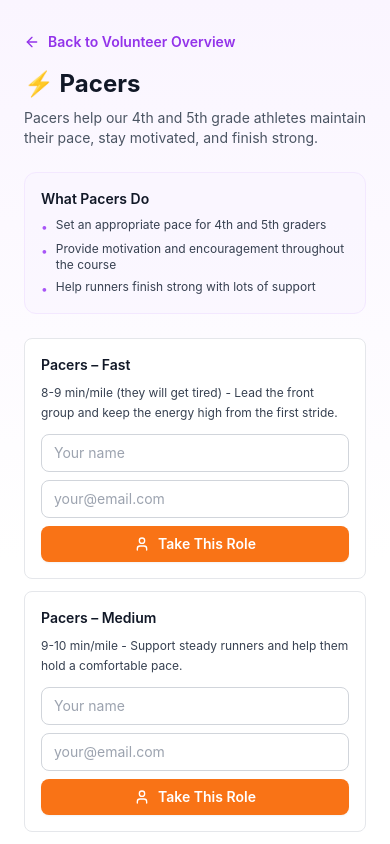
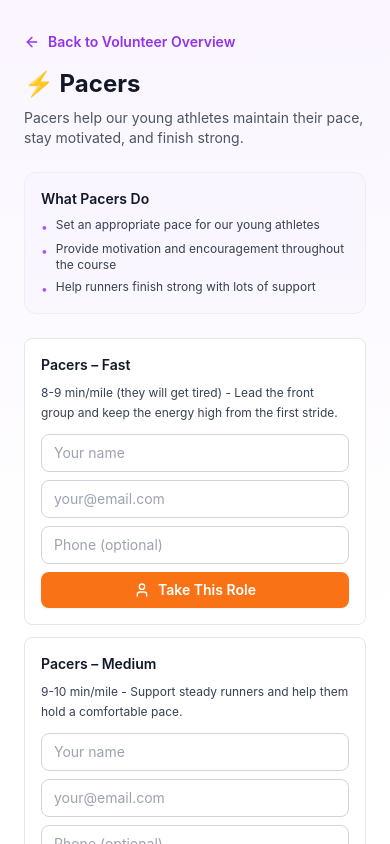
Before and after one commit to GoFast-Athlete-Training/GoFast-Events, a React (Vite) app: page /volunteer/pacer in a window 390 px wide. Shown: the top 844 px of the page. Built offline with nearby package versions, Linux system fonts and the light colour scheme; no server answers.

Commit message:
Add phone field to volunteer signup forms (name, email, phone) + update pacer page to remove grade-specific language

```diff
--- a/src/components/InlineSignupRow.tsx
+++ b/src/components/InlineSignupRow.tsx
@@ -41,6 +41,7 @@ const InlineSignupRow = ({
 }: InlineSignupRowProps) => {
   const [name, setName] = useState('');
   const [email, setEmail] = useState('');
+  const [phone, setPhone] = useState('');
   const [isSubmitting, setIsSubmitting] = useState(false);
   const [errorMessage, setErrorMessage] = useState<string | null>(null);
   const [isEditing, setIsEditing] = useState(false);
@@ -83,6 +84,7 @@ const InlineSignupRow = ({
           eventId: currentEventId,
           name: name.trim(),
           email: email.trim(),
+          phone: phone.trim() || undefined,
           role: mappedRoleName,
         }),
       });
@@ -122,6 +124,7 @@ const InlineSignupRow = ({
       // Reset form
       setName('');
       setEmail('');
+      setPhone('');
       setErrorMessage(null);
 
       // Refresh parent data
@@ -139,6 +142,8 @@ const InlineSignupRow = ({
       setName(volunteer.name);
       // Email will need to be re-entered for verification
       setEmail('');
+      // Phone is optional - set if available
+      setPhone((volunteer as any).phone || '');
       setIsEditing(true);
       setErrorMessage(null);
     }
@@ -148,6 +153,7 @@ const InlineSignupRow = ({
     setIsEditing(false);
     setName('');
     setEmail('');
+    setPhone('');
     setErrorMessage(null);
   };
 
@@ -176,6 +182,7 @@ const InlineSignupRow = ({
         body: JSON.stringify({
           name: name.trim(),
           email: email.trim(),
+          phone: phone.trim() || undefined,
         }),
       });
 
@@ -207,6 +214,7 @@ const InlineSignupRow = ({
       setIsEditing(false);
       setName('');
       setEmail('');
+      setPhone('');
       setErrorMessage(null);
       onSignupSuccess();
     } catch (error) {
@@ -390,6 +398,14 @@ const InlineSignupRow = ({
               required
               disabled={isSubmitting}
             />
+            <input
+              type="tel"
+              value={phone}
+              onChange={(e) => setPhone(e.target.value)}
+              placeholder="Phone (optional)"
+              className="flex-1 rounded-lg border border-gray-300 px-3 py-2 text-sm focus:border-orange-400 focus:outline-none focus:ring-2 focus:ring-orange-200"
+              disabled={isSubmitting}
+            />
             <div className="flex gap-2">
               <button
                 type="submit"
@@ -444,6 +460,14 @@ const InlineSignupRow = ({
               required
               disabled={isSubmitting}
             />
+            <input
+              type="tel"
+              value={phone}
+              onChange={(e) => setPhone(e.target.value)}
+              placeholder="Phone (optional)"
+              className="flex-1 rounded-lg border border-gray-300 px-3 py-2 text-sm focus:border-orange-400 focus:outline-none focus:ring-2 focus:ring-orange-200"
+              disabled={isSubmitting}
+            />
             <button
               type="submit"
               disabled={isSubmitting}
--- a/src/pages/PacerOverview.tsx
+++ b/src/pages/PacerOverview.tsx
@@ -77,7 +77,7 @@ const PacerOverview = () => {
             ⚡ Pacers
           </h1>
           <p className="mt-2 text-sm text-gray-600">
-            Pacers help our 4th and 5th grade athletes maintain their pace, stay motivated, and finish strong.
+            Pacers help our young athletes maintain their pace, stay motivated, and finish strong.
           </p>
         </header>
 
@@ -87,7 +87,7 @@ const PacerOverview = () => {
           <ul className="space-y-1.5 text-xs text-gray-700">
             <li className="flex items-start gap-2">
               <span className="text-purple-500 mt-0.5">•</span>
-              <span>Set an appropriate pace for 4th and 5th graders</span>
+              <span>Set an appropriate pace for our young athletes</span>
             </li>
             <li className="flex items-start gap-2">
               <span className="text-purple-500 mt-0.5">•</span>
```
